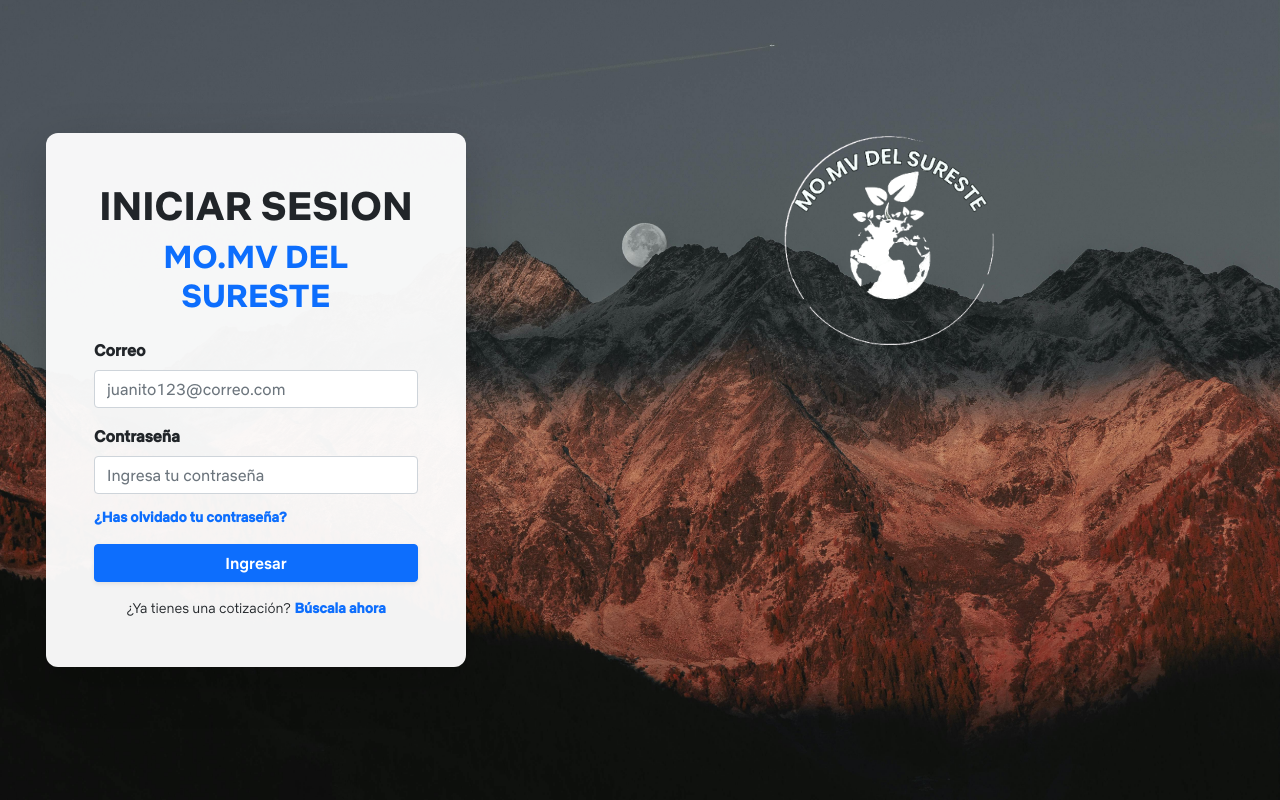
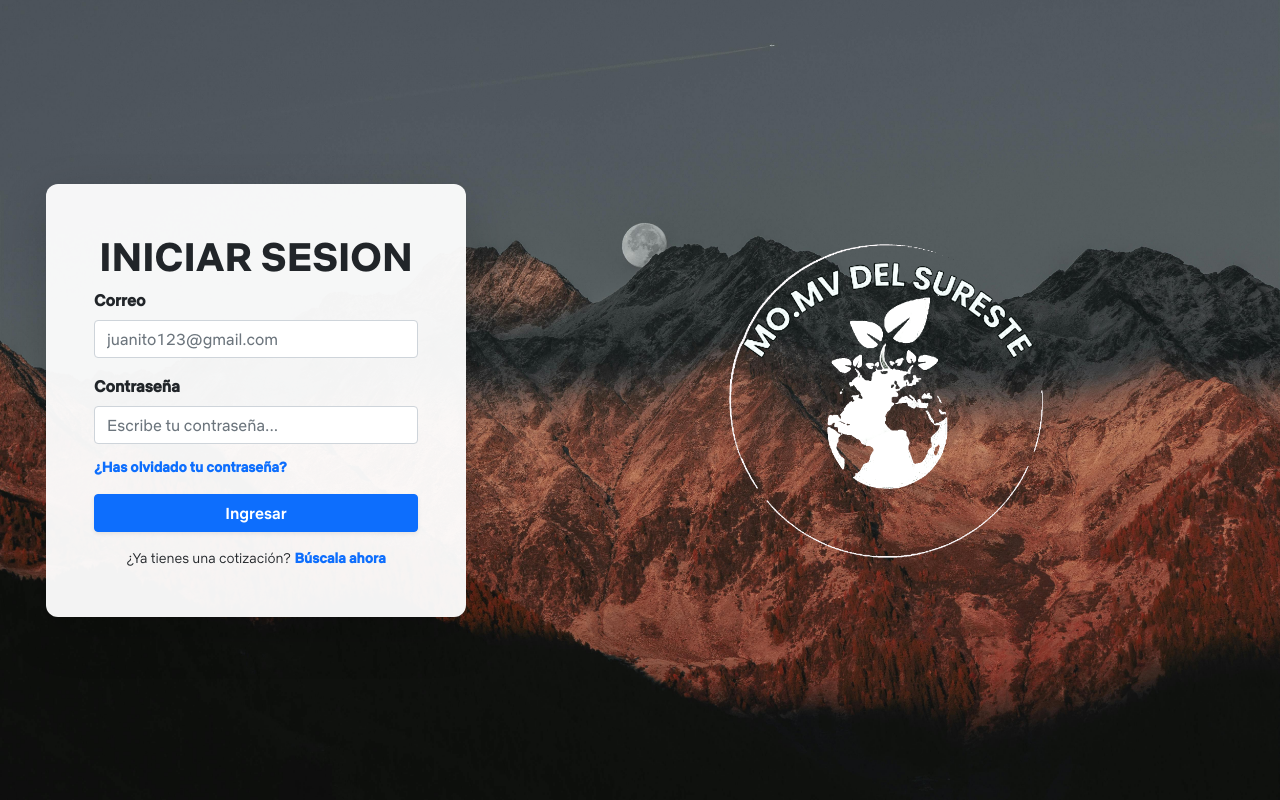
Before and after one commit to Erume2201/MoMvDelSureste, a PHP site: page /EmpresaResiduo/app/views/login.php in a window 1280 px wide. Run offline with PHP 8.4, Linux system fonts and the light colour scheme.

Commit message:
Update login
Actualización en css y login.php

```diff
--- a/Codigo/app/views/login.php
+++ b/Codigo/app/views/login.php
@@ -20,25 +20,26 @@ require_once __DIR__ . '/../config/config.php';
         <!-- Lado izquierdo: formulario -->
         <div class="login-left">
             <form id="my-form" class="w-100">
+
                 <div class="p-4 p-md-5 shadow-lg text-center">
 
-                    <!-- Logo arriba -->
-                    <!-- <img src="<?php echo BASE_URL; ?>public/img/LOGO_MV_transparente.png" alt="Logo MV" class="img-fluid mb-3"> -->
                     <h1 class="iniciar-sesion">INICIAR SESION</h1>
-                    <h2 class="text-primary fw-bold">MO.MV DEL SURESTE</h2>
+                    <!-- <h2 class="text-primary fw-bold">MO.MV DEL SURESTE</h2> -->
 
                     <!-- Input de correo electrónico -->
                     <div class="mb-3 text-start">
                         <label for="exampleFormControlEmail1" class="form-label fw-bold">Correo</label>
                         <input type="email" class="form-control" id="exampleFormControlEmail1"
-                            name="correo" placeholder="juanito123@correo.com" maxlength="45" required>
+                            name="correo" placeholder="juanito123@gmail.com" maxlength="45" required>
                     </div>
 
                     <!-- Campo de contraseña -->
                     <div class="mb-3 text-start">
                         <label for="password" class="form-label fw-bold">Contraseña</label>
                         <input class="form-control" type="password" maxlength="45"
-                            placeholder="Ingresa tu contraseña" name="password" id="password" required/>
+                            placeholder="Escribe tu contraseña..." name="password" id="password" required>
+
+                        <!-- Restablecer contraseña -->
                         <div class="mt-2">
                             <a href="#" id="forgotPassword"
                             class="form-text fw-bold text-primary text-decoration-none">
--- a/Codigo/public/css/login.css
+++ b/Codigo/public/css/login.css
@@ -24,7 +24,7 @@
     font-family: 'NSans-bold';
     src: url('../fonts/NSans-bold.otf') format('opentype');
     font-weight: 700; /* bold */
-    font-style: bold;
+    font-style: normal;
 }
 
 
@@ -118,7 +118,7 @@ small, a{
     height: 100vh;
 }
 
-/* Izquierda: formulario blanco */
+/* Izquierda: formulario login */
 .login-left {
     width: 40%;
     display: flex;
@@ -140,10 +140,10 @@ small, a{
 /* Logo superpuesto */
 .logomv-illustration {
     position: absolute;
-    top: 30%;
+    top: 50%;
     left: 50%;
     transform: translate(-50%, -50%);
-    max-width: 40%;
+    max-width: 60%;
     z-index: 2;
 }
 
```
